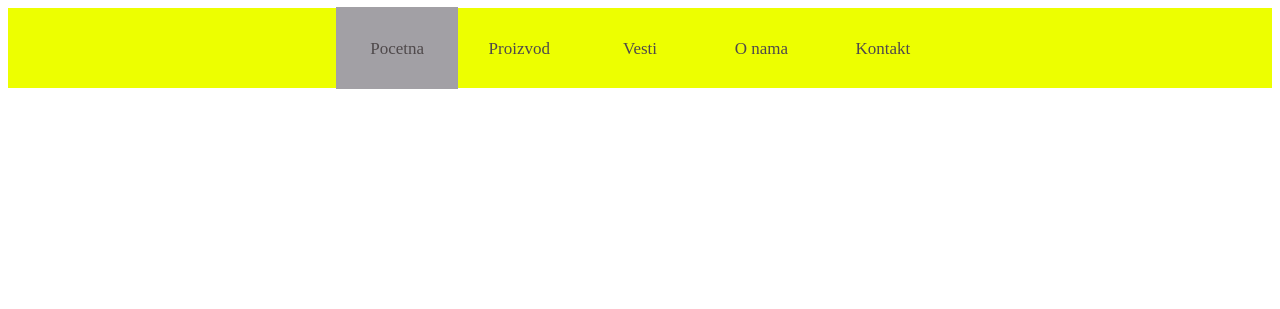
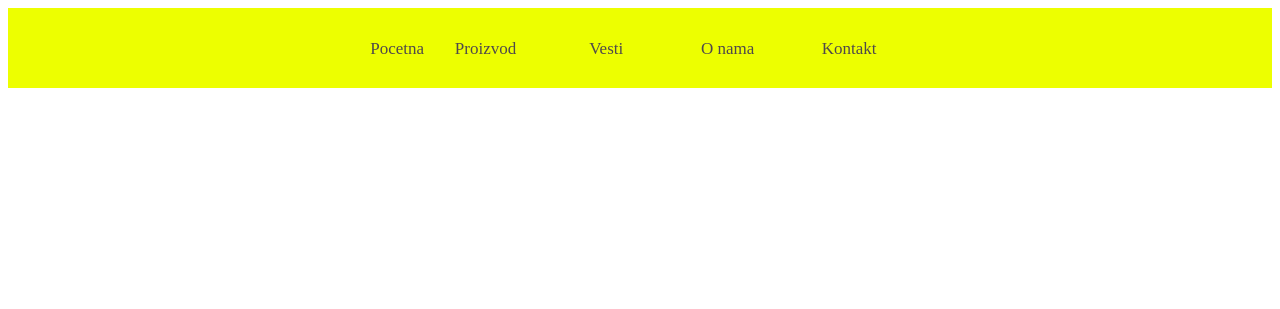
Before and after one commit to djuricicjelena/EposProject, a plain HTML site: page index.html in a window 1280 px wide. Shown: the top 309 px of the page. Drawn offline with Linux system fonts and the light colour scheme.

Commit message:
Update index.html

```diff
--- a/index.html
+++ b/index.html
@@ -11,7 +11,7 @@
 <body>
     <div class="container">
         <div class="header">
-            <a class="header-link-active" href="index.html">
+            <a class="header-active" href="index.html">
                 <div class="header-button">Pocetna</div>
             </a>
             <a class="header-link" href="proizvod.html">
```
